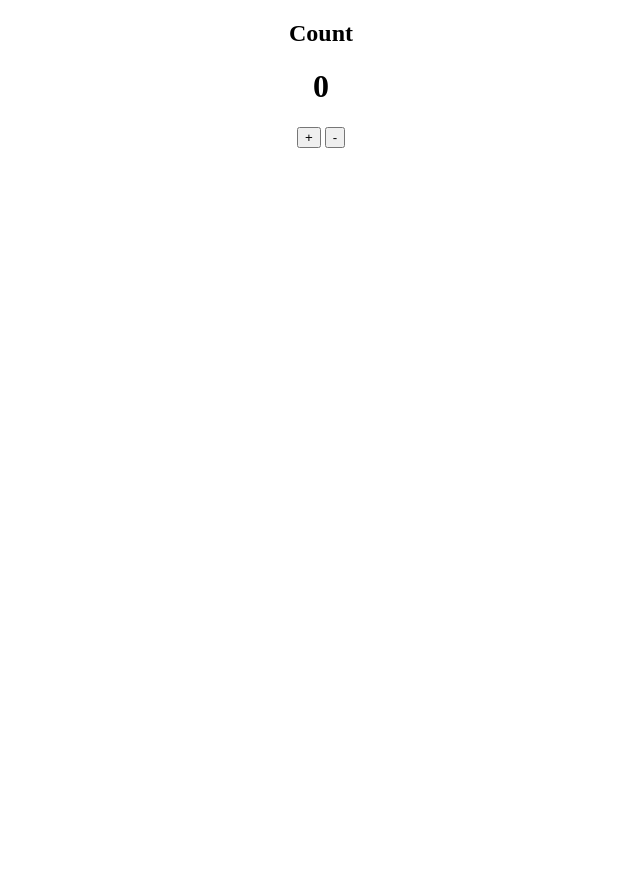
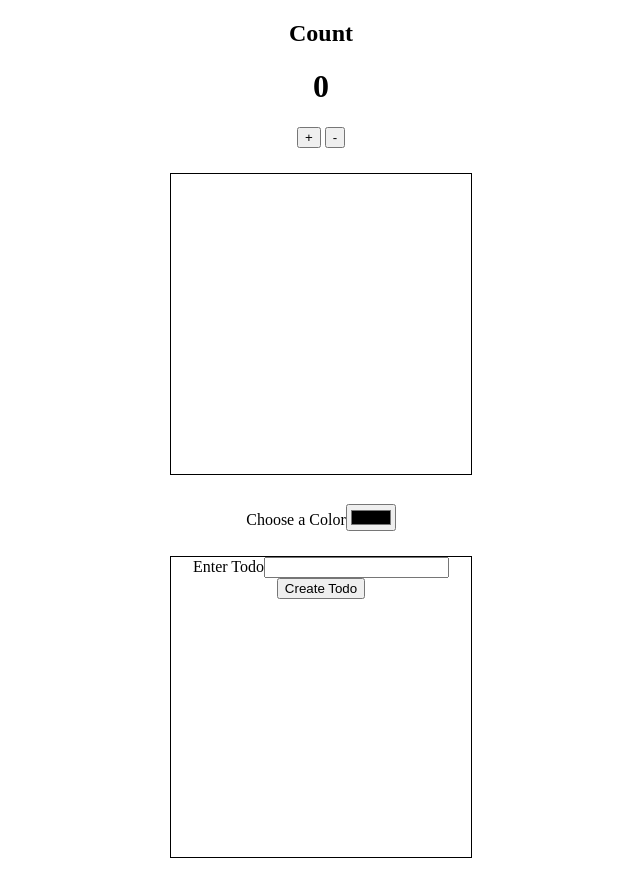
Before and after one commit to sanjaysaravanan/b4445we-react, a React (Create React App) app: page / in a window 1280 px wide. Shown: the whole page, without its empty margins (319-959 px from the left). Before the commit the page ends 800 px from the top, so only its background shows below. Built offline with nearby package versions, Linux system fonts and the light colour scheme.

Commit message:
changes are added

```diff
--- a/src/Components/Counter/Counter.jsx
+++ b/src/Components/Counter/Counter.jsx
@@ -2,9 +2,13 @@ import React, { useState } from 'react';
 
 import styles from './counter.module.css';
 
-
 const Counter = () => {
   const [count, setCount] = useState(0);
+
+  const [color, setColor] = useState('white');
+
+  const [todoInput, setTodoInput] = useState('');
+  const [todos, setTodos] = useState([]);
 
   const handleInc = () => {
     setCount(count + 1);
@@ -14,12 +18,88 @@ const Counter = () => {
     setCount(count - 1);
   }
 
+  const changeColor = (e) => {
+    setColor(e.target.value);
+  }
+
+  const createTodo = () => {
+    // input value is stored in todoInput state variable
+    //                        new todo entered in input
+    const newArr = [todoInput, ...todos,];
+    setTodos(newArr);
+
+    // reset the input box
+    setTodoInput('');
+  }
+
 
   return (
     <div className={styles.container}>
-      <h2>Count</h2>
-      <h1>{count}</h1>
-      <button onClick={handleInc} >+</button>{" "}<button onClick={handleDec} >-</button>
+      <div
+        style={{
+          display: 'block',
+          textAlign: 'center'
+        }}
+      >
+        <h2>Count</h2>
+        <h1>{count}</h1>
+        <button onClick={handleInc} >+</button>{" "}<button onClick={handleDec} >-</button>
+      </div>
+
+      <div
+        style={{
+          backgroundColor: color,
+          height: '300px',
+          width: '300px',
+          margin: 25,
+          border: '1px solid',
+          display: 'inline-block'
+        }}
+      >
+      </div>
+      <br />
+      <label htmlFor='color' >Choose a Color</label>
+      <input type="color" name="color" id="color" onChange={changeColor} />
+      <br />
+      <div
+        style={{
+          height: '300px',
+          width: '300px',
+          margin: 25,
+          border: '1px solid',
+          display: 'inline-block'
+        }}
+      >
+        <label htmlFor='todo' >Enter Todo</label>
+        {/* create state variable record the changes of below */}
+        <input
+          type="text"
+          name="todo"
+          id="todo"
+          value={todoInput}
+          onChange={(e) => {
+            setTodoInput(e.target.value);
+          }}
+        />
+        <button onClick={createTodo} >Create Todo</button>
+        <ul>
+          {todos.map((todoName, i) => (
+            <li>
+              {todoName}
+              &nbsp;&nbsp;
+              <button
+                onClick={() => {
+                  const oldArr = [...todos];
+                  oldArr.splice(i, 1);
+                  setTodos(oldArr);
+                }}
+              >X</button>
+            </li>
+          ))}
+        </ul>
+      </div>
+      {console.log(todoInput)}
+      {console.log(todos)}
     </div>
   )
 }
--- a/src/index.js
+++ b/src/index.js
@@ -7,7 +7,9 @@ import './index.css'; // index.css
 
 // import App from './App'; // app.css
 
-import Home from './HomeClean';
+// import Home from './HomeClean';
+
+// import StudentForm from './Components/StudentForm/StudentForm';
 
 import Counter from './Components/Counter/Counter';
 
@@ -18,6 +20,7 @@ root.render(
     {/* <App /> */}
     {/* <Home /> */}
     <Counter />
+    {/* <StudentForm /> */}
   </React.StrictMode>
 );
 
```
Also changed, not shown: src/Components/Form/Form.jsx (deleted, +0 -29 lines), src/Components/StudentForm/StudentForm.jsx (added, +65 -0 lines), src/Components/StudentForm/studentform.module.css (added, +9 -0 lines).
